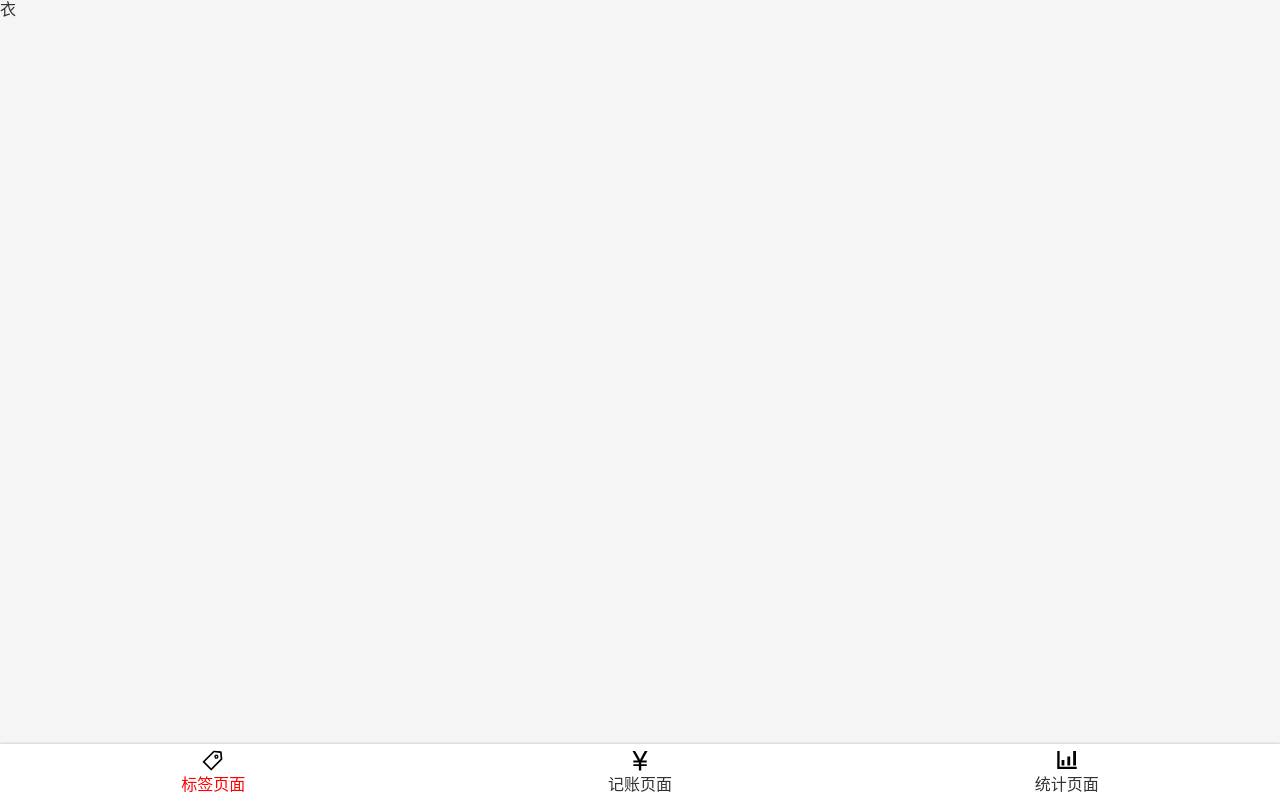
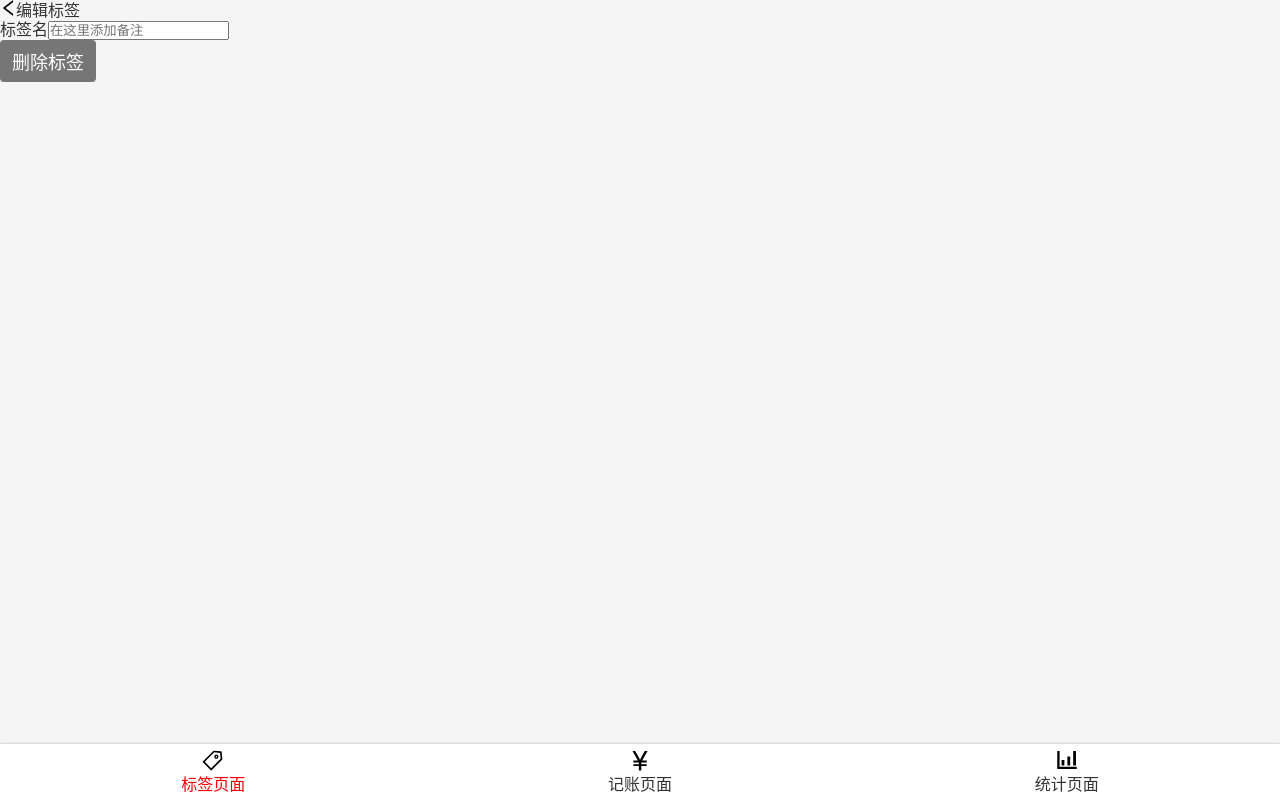
Before and after one commit to Righthand5/money-react-project, a React app: page /#/tags/1 in a window 1280 px wide. Built offline with nearby package versions, Linux system fonts and the light colour scheme.

Commit message:
Button样式

```diff
--- /dev/null
+++ b/src/components/Button.tsx
@@ -0,0 +1,11 @@
+import styled from 'styled-components';
+
+const Button = styled.button`
+  font-size: 18px;
+  border: none;
+  padding: 8px 12px;
+  background: #767676;
+  border-radius:4px;
+  color: white;
+`
+export {Button}
--- a/src/views/Tag.tsx
+++ b/src/views/Tag.tsx
@@ -2,16 +2,34 @@ import React from 'react';
 import {useTags} from '../useTags'
 import {useParams} from "react-router-dom"
 import Layout from '../components/Layout';
+import Icon from '../components/icon';
+import {Button} from '../components/Button';
+
 type Params = {
     id:string;
 }
+
+
 const Tag: React.FC = (props)=>{
     const {findTag} = useTags()
     let { id } = useParams<Params>()
     const tag = findTag(parseInt(id))
     return(
         <Layout>
-            <div>{tag.name}</div>
+            <header>
+                <Icon name = "left"/>
+                <span>编辑标签</span>
+            </header>
+            <div>
+                <label>
+                    <span>标签名</span>
+                    <input type="text" placeholder="在这里添加备注"/>
+                </label>
+            </div>
+            <Button>删除标签</Button>
+            <div>
+
+            </div>
         </Layout>
     )
 }
--- a/src/views/Tags.tsx
+++ b/src/views/Tags.tsx
@@ -4,6 +4,7 @@ import {useTags} from 'useTags';
 import styled from 'styled-components';
 import Icon from '../components/icon';
 import {Link} from 'react-router-dom';
+import {Button} from '../components/Button';
 
 const TagList = styled.ol`
   font-size: 16px;
@@ -19,14 +20,6 @@ const TagList = styled.ol`
       align-items: center;
     }
   }
-`
-const Button = styled.button`
-  font-size: 18px;
-  border: none;
-  padding: 8px 12px;
-  background: #767676;
-  border-radius:4px;
-  color: white;
 `
 const Center = styled.div`
   display: flex;
```
